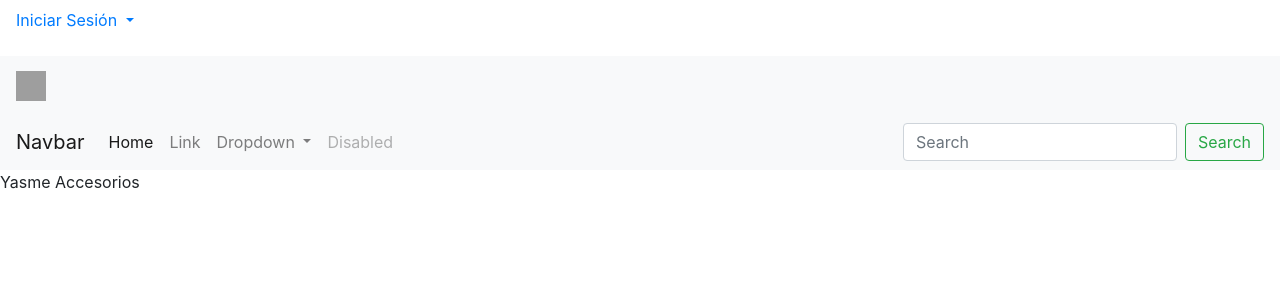
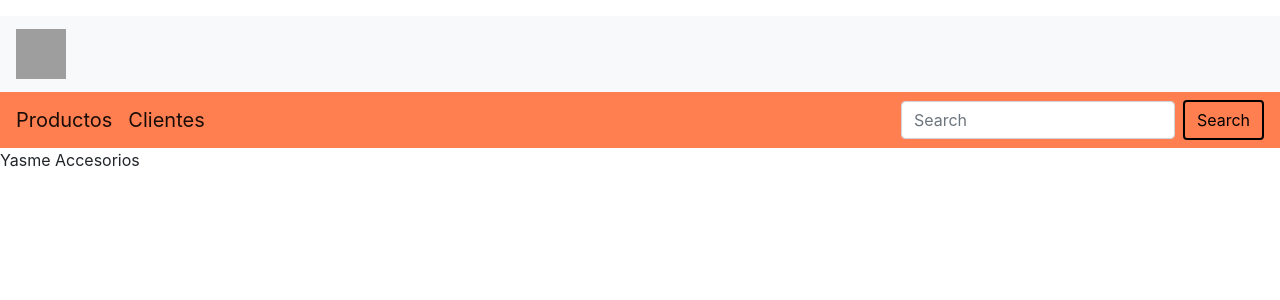
Before and after one commit to elizaAdriana28/Negocio, a Django app: page / in a window 1280 px wide. Shown: the top 300 px of the page. Run offline with Django 5.2, Linux system fonts and the light colour scheme; some libraries are stand-ins or nearby versions; grey boxes are pictures that could not be loaded.

Commit message:
commits123

```diff
--- a/mi_negocio/mi_negocioApp/templates/base/base.html
+++ b/mi_negocio/mi_negocioApp/templates/base/base.html
@@ -31,58 +31,13 @@
 </head>
 <!-- END HEAD -->
 
-<link rel="shortcut icon" href="favicon.ico" />
 </head>
 
 
 <body class="page-header-fixed page-sidebar-closed-hide-logo page-content-white page-sidebar-closed page-md">
     <div class="page-wrapper">
         <!-- BEGIN HEADER -->
-        <div class="page-header navbar navbar-fixed-top">
-            <!-- BEGIN HEADER INNER -->
-            <div class="page-header-inner ">
-                <!-- BEGIN LOGO -->
-                <div class="page-logo">
 
-                    <div class="menu-toggler sidebar-toggler ">
-                        <span></span>
-                    </div>
-                </div>
-                <a href="javascript:; " class="menu-toggler responsive-toggler " data-toggle="collapse " data-target=".navbar-collapse ">
-                    <span></span>
-                </a>
-
-                <div class="top-menu ">
-                    <ul class="nav navbar-nav pull-right ">
-                      {% if user.is_authenticated %}
-                        <li class="dropdown dropdown-user">
-                            <a href="javascript:;" class="dropdown-toggle" data-toggle="dropdown" data-hover="dropdown" data-close-others="true" aria-expanded="false">
-                             <span                    span class="username username-hide-on-mobile"> {{user.name}} </span>
-                                <i class="fa fa-angle-down"></i>
-                            </a>
-                    <ul class="dropdown-menu dropdown-menu-default">
-
-                                <li>
-                                    <a href="#">
-                                        <i class="icon-key"></i> Cerrar sesión </a>
-                                </li>
-                                {% else %}
-
-                                <li class="dropdown dropdown-user">
-                                    <a href="#" class="dropdown-toggle">
-                                         Iniciar Sesión
-                                    </a>
-                                    <ul class="dropdown-menu dropdown-menu-default">
-
-                                        {% endif %}
-
-
-                                    </ul>
-                            </ul>
-                    </ul>
-                </div>
-            </div>
-        </div>
         <div class="clearfix "> </div>
         <div class="page-container ">
 
--- a/mi_negocio/mi_negocioApp/templates/base/sidebar.html
+++ b/mi_negocio/mi_negocioApp/templates/base/sidebar.html
@@ -13,31 +13,37 @@
         </div>
       </li>
 
-        <!---------------------- CLASES ----------------------------->
+      <!---------------------- Producto ----------------------------->
 
-        {% comment %} <li class="nav-item start">
+      {% comment %}
+      <li class="nav-item start">
         <a href="# " class="nav-link nav-toggle">
           <i class="fa fa-book"></i>
           <span class="title">Clase</span>
         </a>
-        </li> {% endcomment %}
-        <!----------------------------- PROFESOR -------------------------------------->
+      </li>
+      {% endcomment %}
+      <!----------------------------- Cliente -------------------------------------->
 
-        {% comment %} <li class="nav-item start">
+      {% comment %}
+      <li class="nav-item start">
         <a href='{% url "Profesor" %}' class="nav-link nav-toggle">
           <i class="fa fa-users"></i>
-            <span class="title">Profesor</span>
+          <span class="title">Cliente</span>
         </a>
-        </li> {% endcomment %}
+      </li>
+      {% endcomment %}
 
-        <!------------------------------------ ESTUDIANTE ----------------------------->
+      <!------------------------------------ Producto ----------------------------->
 
-        {% comment %} <li class="nav-item start">
+      {% comment %}
+      <li class="nav-item start">
         <a href='{% url "Estudiante" %}' class="nav-link nav-toggle">
           <i class="fa fa-graduation-cap"></i>
-            <span class="title">Estudiante</span>
+          <span class="title">Producto</span>
         </a>
-        </li> {% endcomment %}
+      </li>
+      {% endcomment %}
     </ul>
   </div>
 </div>
--- /dev/null
+++ b/mi_negocio/mi_negocioApp/templates/cliente/Cliente.html
@@ -0,0 +1 @@
+{% extends 'base/base.html' %} {% block content %} {% endblock content %}
--- /dev/null
+++ b/mi_negocio/mi_negocioApp/templates/cliente/editar.html
@@ -0,0 +1 @@
+{% extends 'base/base.html' %} {% block content %} {% endblock content %}
--- /dev/null
+++ b/mi_negocio/mi_negocioApp/templates/cliente/insertar.html
@@ -0,0 +1 @@
+{% extends 'base/base.html' %} {% block content %} {% endblock content %}
--- /dev/null
+++ b/mi_negocio/mi_negocioApp/templates/producto/Producto.html
@@ -0,0 +1 @@
+{% extends 'base/base.html' %} {% block content %} {% endblock content %}
--- /dev/null
+++ b/mi_negocio/mi_negocioApp/templates/producto/insertar.html
@@ -0,0 +1 @@
+{% extends 'base/base.html' %} {% block content %} {% endblock content %}
--- a/mi_negocio/mi_negocioApp/templates/prueba.html
+++ b/mi_negocio/mi_negocioApp/templates/prueba.html
@@ -2,16 +2,14 @@
 <p></p>
 <nav class="navbar navbar-light bg-light">
   <a class="navbar-brand" href="#">
-    <img
-      src="/docs/4.0/assets/brand/bootstrap-solid.svg"
-      width="30"
-      height="30"
-      alt=""
-    />
+    <img src="yasmeAccesorios" width="50" height="50" alt="" />
   </a>
 </nav>
-<nav class="navbar navbar-expand-lg navbar-light bg-light">
-  <a class="navbar-brand" href="#">Navbar</a>
+<nav
+  class="navbar navbar-expand-lg navbar-light"
+  style="background-color: #ff7f50"
+>
+  <a class="navbar-brand" href="#">Productos</a>
   <button
     class="navbar-toggler"
     type="button"
@@ -25,36 +23,21 @@
   </button>
 
   <div class="collapse navbar-collapse" id="navbarSupportedContent">
-    <ul class="navbar-nav mr-auto">
-      <li class="nav-item active">
-        <a class="nav-link" href="#"
-          >Home <span class="sr-only">(current)</span></a
-        >
-      </li>
-      <li class="nav-item">
-        <a class="nav-link" href="#">Link</a>
-      </li>
-      <li class="nav-item dropdown">
-        <a
-          class="nav-link dropdown-toggle"
-          href="#"
-          id="navbarDropdown"
-          role="button"
-          data-toggle="dropdown"
-          aria-haspopup="true"
-          aria-expanded="false"
-        >
-          Dropdown
-        </a>
-        <div class="dropdown-menu" aria-labelledby="navbarDropdown">
-          <a class="dropdown-item" href="#">Action</a>
-          <a class="dropdown-item" href="#">Another action</a>
-          <div class="dropdown-divider"></div>
-          <a class="dropdown-item" href="#">Something else here</a>
+    <a class="navbar-brand" href="#">Clientes</a>
+    <button
+      class="navbar-toggler"
+      type="button"
+      data-toggle="collapse"
+      data-target="#navbarSupportedContent"
+      aria-controls="navbarSupportedContent"
+      aria-expanded="false"
+      aria-label="Toggle navigation"
+    >
+      <span class="navbar-toggler-icon"></span>
+    </button>
+
         </div>
-      </li>
-      <li class="nav-item">
-        <a class="nav-link disabled" href="#">Disabled</a>
+
       </li>
     </ul>
     <form class="form-inline my-2 my-lg-0">
@@ -64,7 +47,7 @@
         placeholder="Search"
         aria-label="Search"
       />
-      <button class="btn btn-outline-success my-2 my-sm-0" type="submit">
+      <button class="btn btn-outline-success my-2 my-sm-0" type="submit"  style="color: black;  border: 2px solid black ;" >
         Search
       </button>
     </form>
```
Also changed, not shown: mi_negocio/mi_negocioApp/templates/producto/editar.html (added, +153 -0 lines), mi_negocio/mi_negocioApp/templates/yasmeAccesorios.jpg (added). Lines whose indentation alone changed are shown as unchanged.
